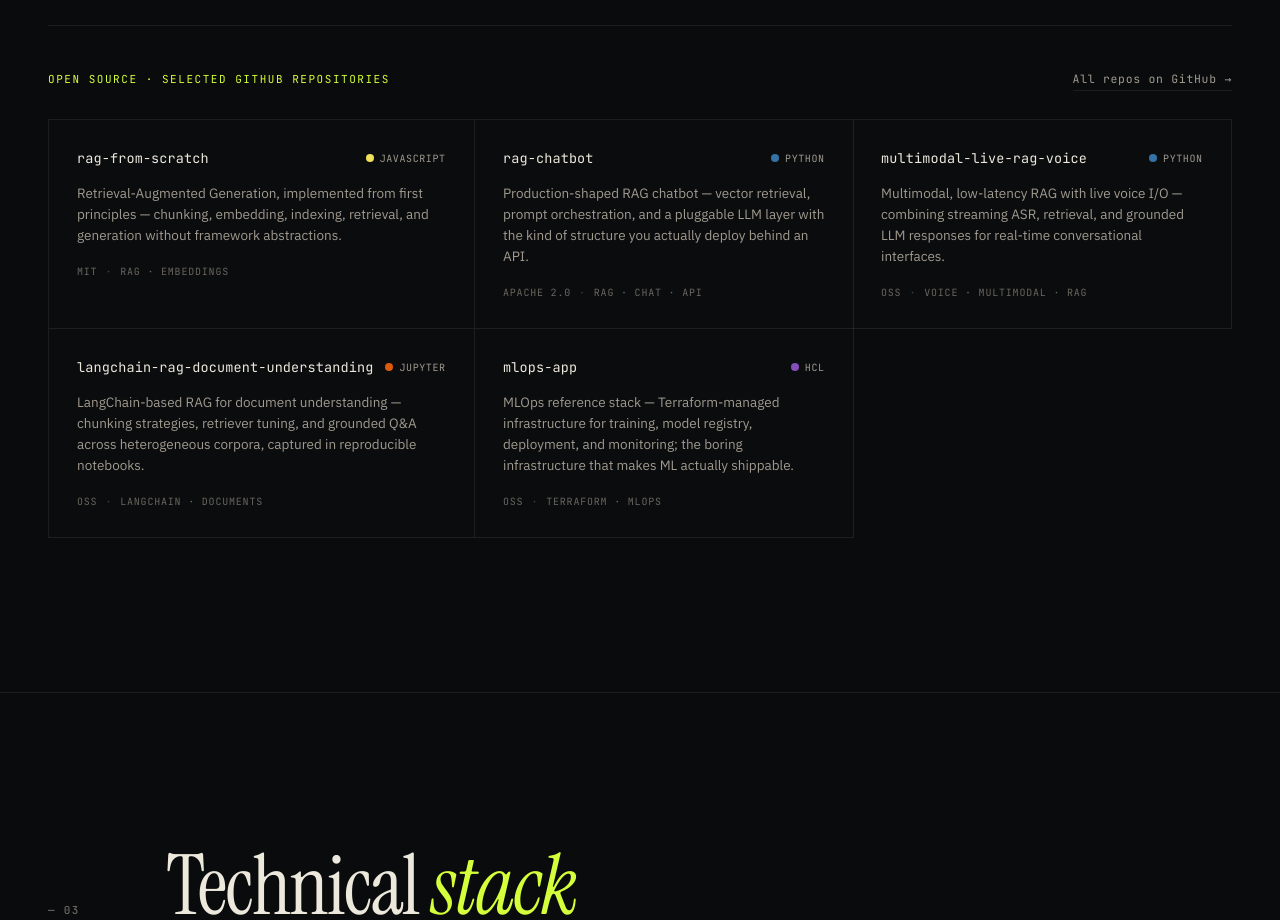
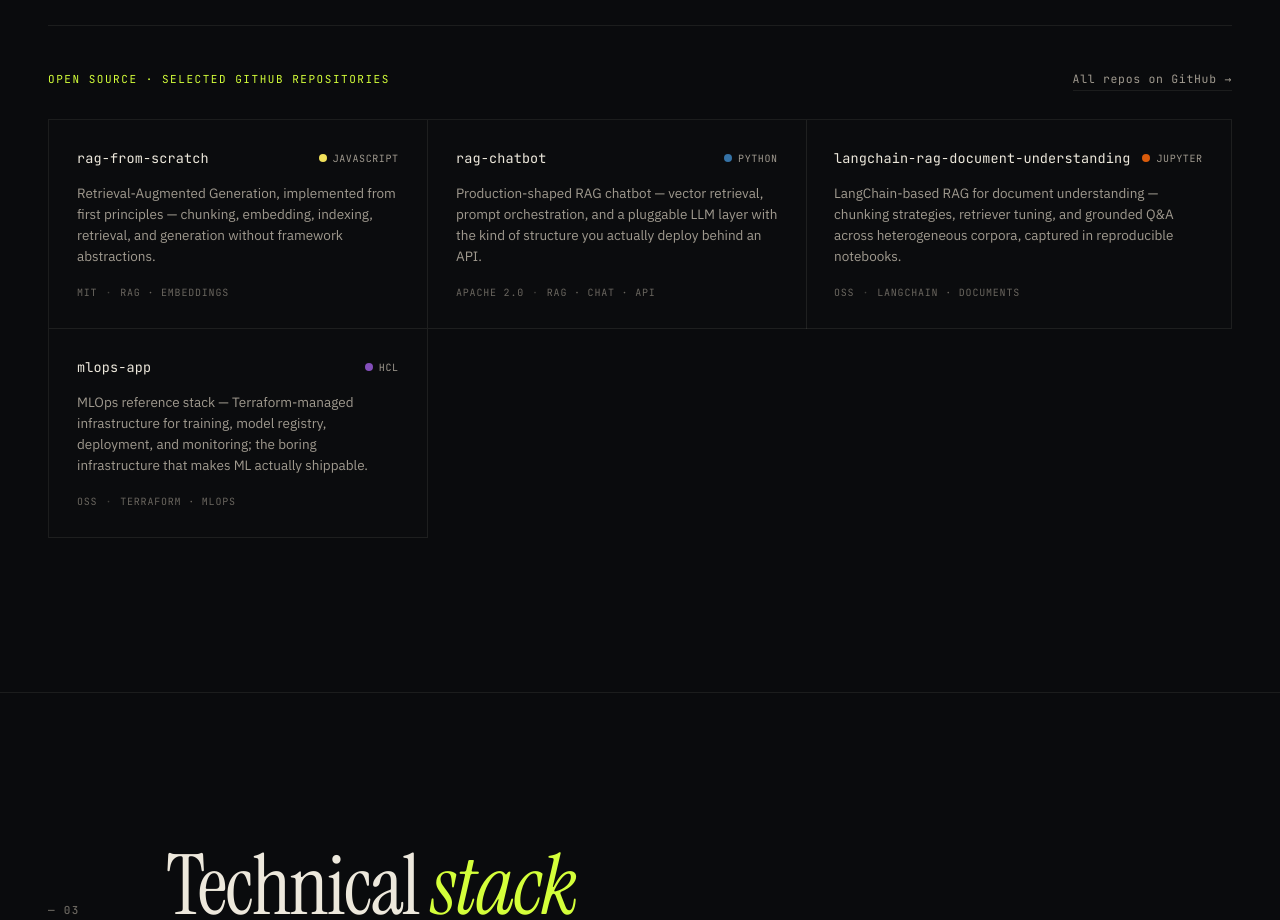
Before and after one commit to ms1104n-max/ms1104n-max.github.io, a website: page index.html in a window 1280 px wide. Shown: the part 7040-7960 px from the top of the page. Drawn offline with Linux system fonts and the light colour scheme.

Commit message:
Remove multimodal-live-rag-voice card (repo deleted)

```diff
--- a/index.html
+++ b/index.html
@@ -366,16 +366,6 @@
                         </a>
                     </li>
                     <li class="repo">
-                        <a href="https://github.com/ms1104n-max/multimodal-live-rag-voice" target="_blank" rel="noopener">
-                            <div class="repo__head">
-                                <span class="repo__name">multimodal-live-rag-voice</span>
-                                <span class="repo__lang"><span class="repo__dot" style="background:#3572A5"></span>Python</span>
-                            </div>
-                            <p class="repo__desc">Multimodal, low-latency RAG with live voice I/O — combining streaming ASR, retrieval, and grounded LLM responses for real-time conversational interfaces.</p>
-                            <div class="repo__meta"><span>OSS</span><span>·</span><span>Voice · Multimodal · RAG</span></div>
-                        </a>
-                    </li>
-                    <li class="repo">
                         <a href="https://github.com/ms1104n-max/langchain-rag-retrieval-augmented-generation-for-document-understanding" target="_blank" rel="noopener">
                             <div class="repo__head">
                                 <span class="repo__name">langchain-rag-document-understanding</span>
```
